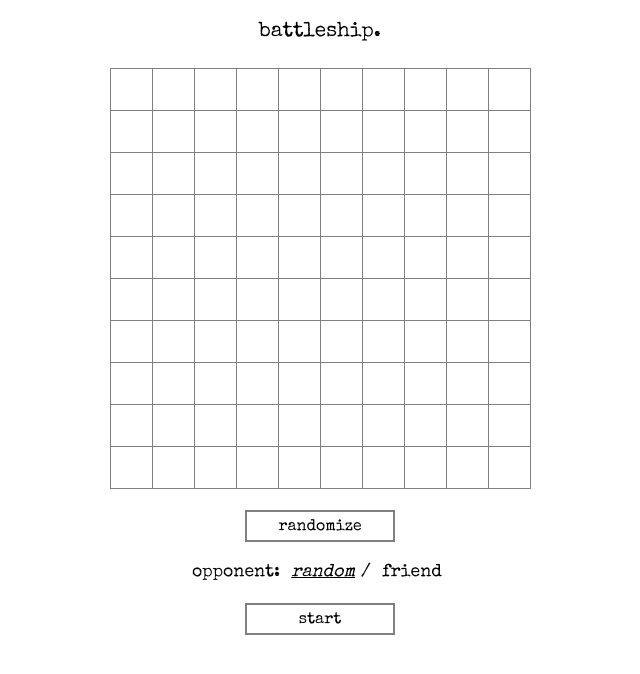
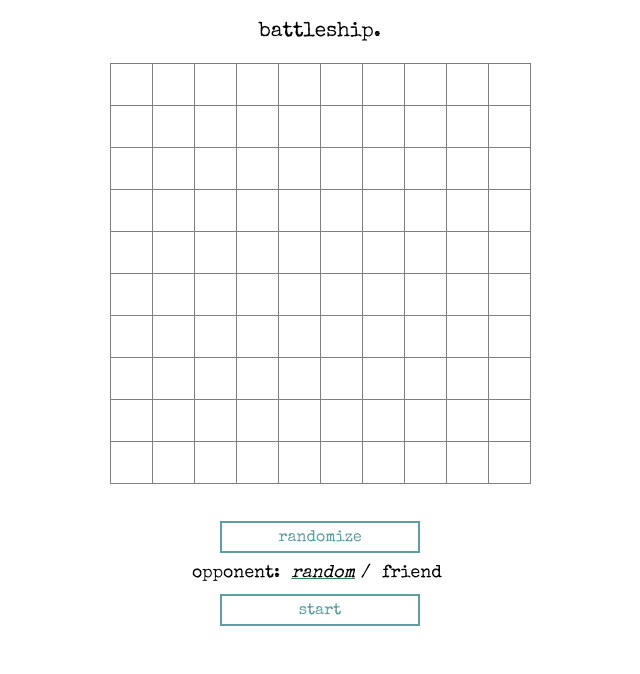
Before and after one commit to nvishnya/battleship-game, a Vue app in the folder client/: page / in a window 1280 px wide. Shown: the top 674 px of the page, without its empty margins (320-960 px from the left). Built offline with nearby package versions, Linux system fonts and the light colour scheme; no server answers; what v-clipboard would draw is missing.

Commit message:
Update styles

```diff
--- a/client/src/assets/scss/main.scss
+++ b/client/src/assets/scss/main.scss
@@ -1,101 +1,72 @@
+@import url("https://fonts.googleapis.com/css2?family=Special+Elite&display=swap");
+// COLORS
+$red: tomato;
+$green: seagreen;
+$blue: cadetblue;
+$orange: darkorange;
+
+// MAIN
 $margin-size: 21px;
-// header
+$margin-size-button: 11px;
+
+html {
+    min-width: fit-content;
+}
 #app-title {
     margin-top: $margin-size;
     font-size: 1.3em !important;
-
-    // text-align: center;
-    // letter-spacing: 0.2em;
 }
-// board
-// $ship-color: rgba(140, 0, 255, 0.226);
-$ship-color: rgba(0, 0, 0, 0.226);
-$shot-miss-size: 5px;
-.ship-part {
-    background-color: $ship-color;
-    height: inherit;
-    width: inherit;
-}
-.shot-miss {
-    background-color: blue;
-    width: $shot-miss-size;
-    height: $shot-miss-size;
-    border-radius: 50%;
-    position: relative;
-    top: 50%;
-    left: 50%;
-    transform: translate(-50%, -50%);
-}
-.shot-hit {
-    width: inherit;
-    height: inherit;
-    // background-color: red !important;
-    background: linear-gradient(
-            to top left,
-            $ship-color 0%,
-            $ship-color calc(50% - 0.8px),
-            rgb(255, 0, 0) 50%,
-            $ship-color calc(50% + 0.8px),
-            $ship-color 100%
-        ),
-        linear-gradient(
-            to top right,
-            rgba(0, 0, 0, 0) 0%,
-            rgba(0, 0, 0, 0) calc(50% - 0.8px),
-            rgb(255, 0, 0) 50%,
-            rgba(0, 0, 0, 0) calc(50% + 0.8px),
-            rgba(0, 0, 0, 0) 100%
-        );
-    // border: 1px red;
-}
-
-// place
-$cell-size: 41px;
-$cell-border: 1px;
-// $ship-color: rgba(140, 0, 255, 0.226);
-$orientations: "HR", "VR";
-
-@for $length from 1 through 5 {
-    @each $orientation in $orientations {
-        .ship-#{$orientation}-#{$length} {
-            z-index: 2;
-            position: absolute;
-
-            $lw: if($orientation== "HR", $length, 1);
-            $lh: if($orientation== "VR", $length, 1);
-
-            width: $cell-size * $lw + $cell-border * $lw;
-            height: $cell-size * $lh + $cell-border * $lh;
-            background: $ship-color;
-        }
-    }
-}
-.board {
-    width: 10 * $cell-size + 11 * $cell-border;
-    height: 10 * $cell-size + 11 * $cell-border;
-    margin: $margin-size;
-    display: inline-block;
-}
-.board-table {
-    user-select: none; //TODO use different properties for different browsers
-    border-collapse: collapse;
-    padding: 0;
-    margin-top: 5px;
-}
-.board-cell-content {
-    width: $cell-size;
-    height: $cell-size;
-    // background-color: indigo;
-}
-.board-cell {
-    border: $cell-border solid grey;
-    padding: 0;
-}
-@import url("https://fonts.googleapis.com/css2?family=Special+Elite&display=swap");
 #app > * {
     text-align: center;
     font-family: "Special Elite", cursive !important;
     font-size: 1.1em;
+}
+@mixin focus-button {
+    &:focus {
+        outline: none;
+    }
+}
+.link-button {
+    border: none;
+    background-color: transparent;
+    font-family: "Special Elite", cursive;
+    font-size: 1em;
+    &:focus {
+        outline: none;
+    }
+    &:hover {
+        cursor: pointer;
+    }
+}
+.base-button {
+    @include focus-button;
+    margin: $margin-size-button;
+    transition-duration: 0.4s;
+    width: 200px;
+    background-color: transparent;
+    padding: 7px 5px 5px 5px;
+    font-size: 0.9em;
+    text-align: center;
+    text-decoration: none;
+    font-family: "Special Elite", cursive;
+}
+.green-button {
+    @extend .base-button;
+    &:hover {
+        color: white;
+        background-color: $blue;
+    }
+    border: 2px solid $blue;
+    color: $blue;
+}
+.red-button {
+    @extend .base-button;
+    &:hover {
+        color: white;
+        background-color: $red;
+    }
+    border: 2px solid $red;
+    color: $red;
 }
 .btn {
     &:focus {
@@ -111,58 +82,138 @@ $orientations: "HR", "VR";
     background-color: transparent;
     color: black;
     padding: 7px 5px 5px 5px;
-    // border: none;
     font-size: 0.9em;
     text-align: center;
     text-decoration: none;
     font-family: "Special Elite", cursive;
 }
-.opponent-select {
-    margin: $margin-size;
-}
-.status-bar {
-    margin-top: $margin-size;
+.selected-opponent {
+    text-decoration: underline;
+    text-decoration-color: $green;
+    font-style: italic;
 }
 
-.clues > * {
-    margin: 10px;
+// BOARD
+$cell-size: 41px;
+$cell-border: 1px;
+
+.board {
+    display: inline-block;
 }
-.disabled {
+.board-disabled {
     opacity: 0.25;
 }
-.green {
-    color: darkgreen;
+.board-table {
+    width: 10 * $cell-size + 11 * $cell-border;
+    height: 10 * $cell-size + 11 * $cell-border;
+    margin: $margin-size;
+    user-select: none;
+    border-collapse: collapse;
+    padding: 0;
 }
-.red {
-    color: red;
+.board-cell-content {
+    width: $cell-size;
+    height: $cell-size;
 }
-.blinking {
-    animation: blinker 1s linear infinite;
+.board-cell {
+    border: $cell-border solid grey;
+    padding: 0;
 }
 
-@keyframes blinker {
-    50% {
-        opacity: 0;
+// SHIPS AND SHOTS
+$ship-color: #00000033;
+$shot-miss-size: 5px;
+$orientations: "HR", "VR";
+
+@mixin ship-part-bg {
+    background-image: linear-gradient(
+        45deg,
+        transparent 35.71%,
+        $blue 35.71%,
+        $blue 50%,
+        transparent 50%,
+        transparent 85.71%,
+        $blue 85.71%,
+        $blue 100%
+    );
+    background-size: 6.9px 6.9px;
+}
+.ship-part {
+    @include ship-part-bg;
+    height: inherit;
+    width: inherit;
+}
+.shot-miss {
+    background-color: $blue;
+    width: $shot-miss-size;
+    height: $shot-miss-size;
+    border-radius: 50%;
+    position: relative;
+    top: 50%;
+    left: 50%;
+    transform: translate(-50%, -50%);
+}
+.shot-hit {
+    width: inherit;
+    height: inherit;
+    background-image: linear-gradient(
+        45deg,
+        transparent 35.71%,
+        $red 35.71%,
+        $red 50%,
+        transparent 50%,
+        transparent 85.71%,
+        $red 85.71%,
+        $red 100%
+    );
+    background-size: 6.9px 6.9px;
+}
+@for $length from 1 through 5 {
+    @each $orientation in $orientations {
+        .ship-#{$orientation}-#{$length} {
+            @include ship-part-bg;
+            z-index: 2;
+            position: absolute;
+
+            $lw: if($orientation== "HR", $length, 1);
+            $lh: if($orientation== "VR", $length, 1);
+
+            width: $cell-size * $lw + $cell-border * $lw;
+            height: $cell-size * $lh + $cell-border * $lh;
+            // background: $ship-color;
+        }
     }
 }
-.op-btn {
-    border: none;
-    background-color: transparent;
-    font-family: "Special Elite", cursive;
-    font-size: 1em;
-    &:focus {
-        outline: none;
-    }
-    &:hover {
-        cursor: pointer;
-    }
-    &-leave {
-        @extend .op-btn;
-        margin-top: 30px;
-        color: red;
-    }
+
+// GAME STATUS
+@mixin game-status {
+    padding: 10px 0 5px 0;
+    color: white;
 }
-.selected {
+.waiting-for-opponent {
+    @include game-status;
+    background-color: $blue;
+}
+.you-won {
+    @include game-status;
+    background-color: $green;
+}
+.you-lost,
+.opponent-left {
+    @include game-status;
+    background-color: $red;
+}
+.status-turn {
     text-decoration: underline;
     font-style: italic;
 }
+.link-for-a-friend {
+    @include game-status;
+    background-color: $orange;
+    margin: $margin-size 0 0 -$margin-size-button;
+}
+.link-itself{
+    text-decoration: underline;
+    font-style: italic;
+    cursor: pointer;
+}
--- a/client/src/components/Board.vue
+++ b/client/src/components/Board.vue
@@ -2,7 +2,7 @@
   <div
     v-if="shots"
     :class="[
-      waiting || isOver || opponentLeft || ((!yours && !yourTurn) || (yours && yourTurn)) ? 'disabled' : '',
+      waiting || isOver || opponentLeft || ((!yours && !yourTurn) || (yours && yourTurn)) ? 'board-disabled' : '',
       ,
       yours ? 'you' : 'opponent',
       'board',
@@ -13,7 +13,15 @@
     <table :class="['board-table']">
       <tbody>
         <tr v-for="(_, x) in rows" :key="x">
-          <td v-for="(_, y) in cols" :key="y" class="board-cell">
+          <td
+            v-for="(_, y) in cols"
+            :key="y"
+            class="board-cell"
+            :class="{
+              'board-cell-hit': shots[x][y] == 2,
+              'board-cell-ship-part': board[x][y] != 0,
+            }"
+          >
             <div
               @click="
                 if (!waiting && !yours && shots[x][y] == 0) {
--- a/client/src/components/ShipPlacement.vue
+++ b/client/src/components/ShipPlacement.vue
@@ -31,7 +31,7 @@
       </table>
     </div>
     <div>
-      <button class="btn" @click="randomizeShips">randomize</button>
+      <button class="green-button" @click="randomizeShips">randomize</button>
     </div>
   </div>
 </template>
--- a/client/src/components/Status.vue
+++ b/client/src/components/Status.vue
@@ -1,20 +1,16 @@
 <template>
-  <div class="status-bar">
-    <p v-if="!waiting && !isOver && !opponentLeft">
-      It's
-      <span class="green">
-        {{ yourTurn ? "your" : "opponent's" }}
-      </span>
-      turn.
+  <div class="">
+    <p v-if="!waiting && !isOver && !opponentLeft" class="waiting-for-opponent">
+      It's {{ yourTurn ? "YOUR" : "OPPONENT'S"}} turn.
     </p>
-    <p v-if="waiting" class="blinking green">Waiting for an opponent.</p>
+    <p v-if="waiting" class="waiting-for-opponent">Waiting for an opponent.</p>
     <p v-if="isOver">
       Game over.
-      <span :class="youWon ? 'green' : 'red'">
+      <span :class="youWon ? 'you-won' : 'you-lost'">
         You {{ youWon ? "won!" : "lost!" }}
       </span>
     </p>
-    <p v-if="opponentLeft && !isOver" class="red">
+    <p v-if="opponentLeft && !isOver" class="opponent-left">
       Opponent has left the game.
     </p>
   </div>
--- a/client/src/views/Game.vue
+++ b/client/src/views/Game.vue
@@ -6,33 +6,30 @@
         opponent:
         <template v-if="gameId == null">
           <button
-            :class="{ selected: friendAsOpponent == false }"
-            class="op-btn"
+            :class="{ 'selected-opponent': friendAsOpponent == false }"
+            class="link-button"
             @click="createGameWithRandomOpponent"
           >
             random</button
           >/
         </template>
         <button
-          :class="{ selected: friendAsOpponent == true }"
-          class="op-btn"
+          :class="{ 'selected-opponent': friendAsOpponent == true }"
+          class="link-button"
           @click="createGameWithFriendOpponent"
         >
           friend
         </button>
       </div>
       <div>
-        <button class="btn" @click="startGame">start</button>
+        <button class="green-button" @click="startGame">start</button>
       </div>
     </template>
 
-    <div
-      v-if="friendAsOpponent && shipsPlaced && !gameStarted"
-      :style="{ marginTop: '25px' }"
-    >
-      <div>send this link to your frined:</div>
-      <div @click="copyLink" :style="{ color: 'blue', marginTop: '10px' }">
-        [{{ link }}]
+    <div v-if="friendAsOpponent && shipsPlaced && !gameStarted">
+      <div class="link-for-a-friend">
+        send this link to your frined:
+        <span @click="copyLink" class="link-itself">{{ link }}</span>
       </div>
     </div>
 
@@ -55,12 +52,7 @@
         :waiting="!gameStarted && shipsPlaced"
       />
       <div>
-        <button
-          class="op-btn-leave"
-          @click="leaveGame"
-        >
-          leave game
-        </button>
+        <button class="red-button" @click="leaveGame">leave game</button>
       </div>
     </template>
   </div>
@@ -121,7 +113,7 @@ export default {
       "onSocketMessage",
       "updateGame",
       "startGame",
-      "leaveGame"
+      "leaveGame",
     ]),
     onGameUpdate(event) {
       let data = JSON.parse(event.data);
```
